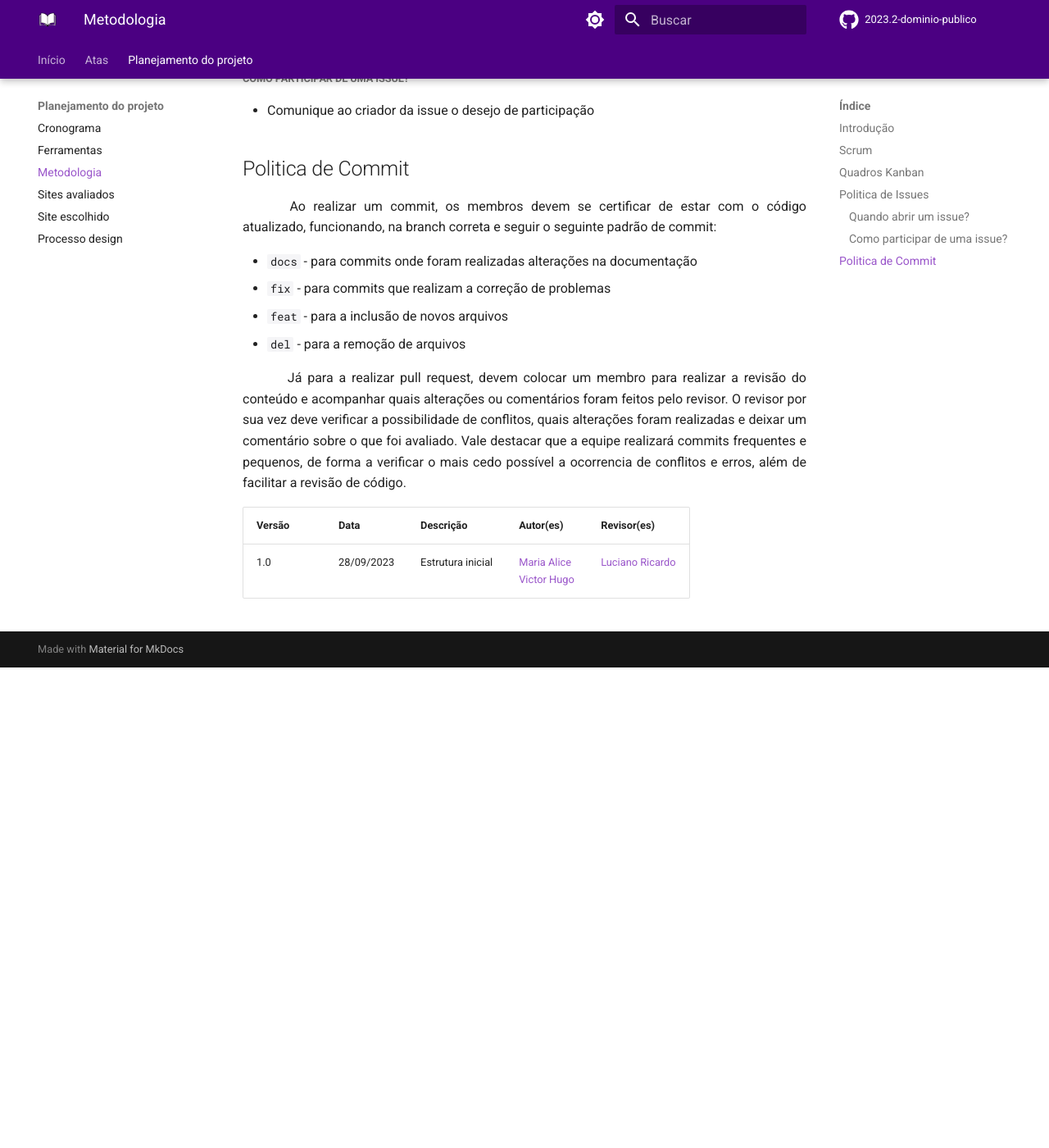
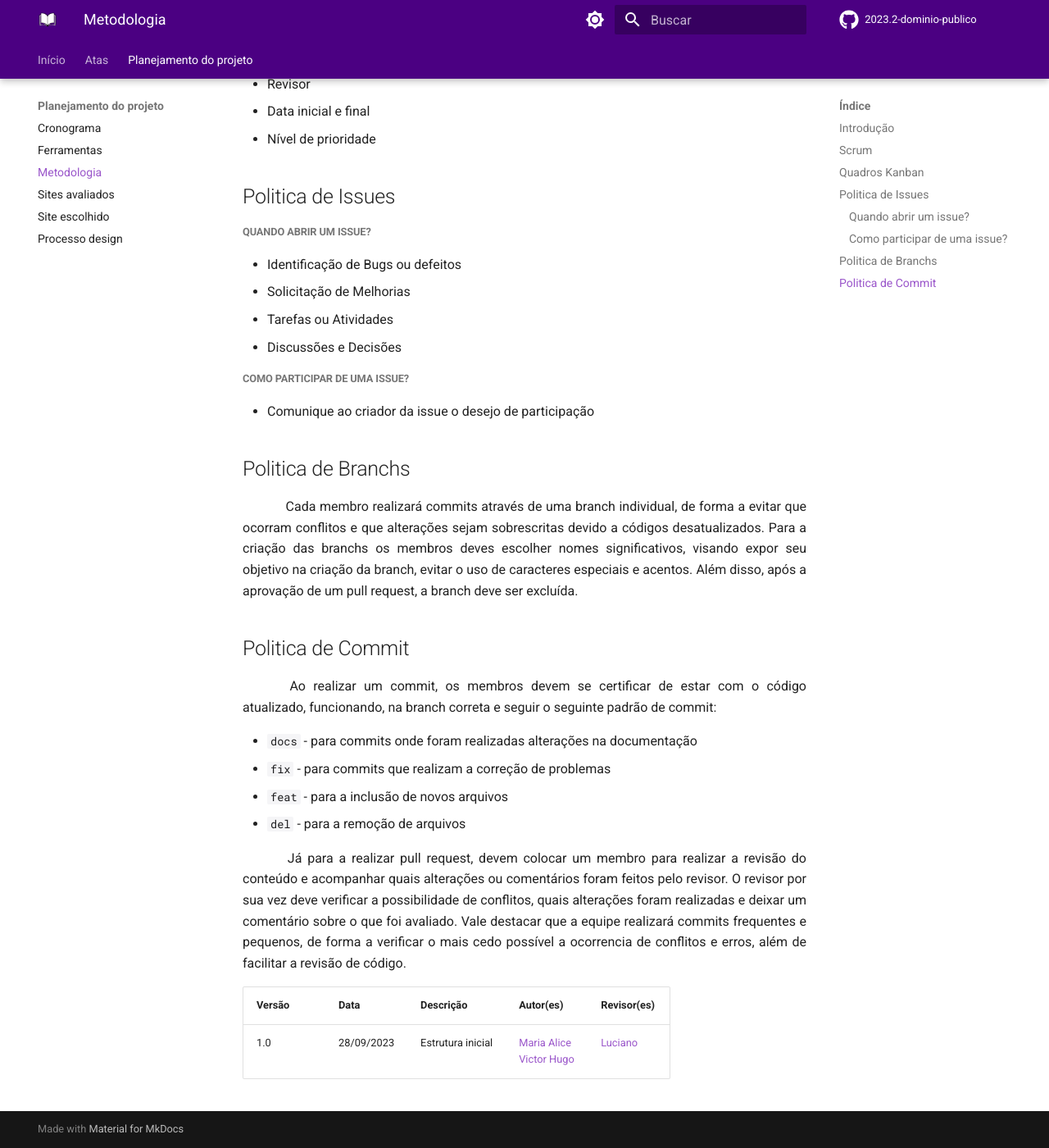
Before and after one commit to Interacao-Humano-Computador/2023.2-Dominio-Publico, an MkDocs documentation site: the page built from docs/planejamento/metodologia.md, in a window 1280 px wide and 1400 px high, scrolled down 1851 px. Shown: the whole window at 82% size. Built offline with MkDocs 1.6.1 and Material for MkDocs 9.7.7, drawn with Linux system fonts in a browser that asks for light colours; comment, search, counter and statistics services are not loaded; before the commit the page ends 2665 px from its top, so only the background shows below that; some of the changed text lies outside the part shown.

Commit message:
docs: Inserindo política de branch e heatmap

```diff
--- a/docs/planejamento/metodologia.md
+++ b/docs/planejamento/metodologia.md
@@ -11,10 +11,12 @@
     &emsp;&emsp; O Scrum pode ser adaptado de acordo com a necessidade da equipe, mas sempre focando na comunicação clara e transparência. No desenvolvimento deste projeto o grupo realizou algumas adaptações no Scrum, para que ele se adequasse melhor às necessidades encontradas. Desta forma, optamos por não ter Product Owner e Scrum Master, distribuindo as tarefas de forma horizontal e fazendo com que todos os membros sejam igualmente importantes para a realização do projeto. Nossas <b>sprints</b> serão de xx dias, realizaremos <b>dailys</b> assíncronas por mensagens em horários em que todos os membros estão disponíveis e as outras cerimônias como planejamento (planning), análise(review) e retrospectiva(retrospective) em reuniões.
 </p>
 
-- Daily: Diariamente via telegram xxh
-- Planning: dia, horário
-- Review: dia, horário
-- Retrospective: dia, horário
+- Daily: Diariamente, via telegram a partir das 18h
+- Planning, Review e Retrospective: segunda, 19h
+
+Vale ressaltar que a escolha do dia de reunião se baseou em uma planilha de disponibilidade de horários preenchida pela equipe ao início do desenvolvimento. Na figura, quanto mais verde uma área, maior a disponibilidade de membros.
+
+![Texto Alternativo](../assets/heatmap.png)
 
 ## Quadros Kanban
 &emsp;&emsp; Os quadros kanban são quadros de organização em formato de cartão, que permitem que a equipe tenha uma visualização clara do o fluxo de trabalho. Ele costuma ser dividir as tarefas de acordo com seu progresso, podendo se dividir em:
@@ -36,15 +38,18 @@
 ## Politica de Issues
 
 ##### Quando abrir um issue?
-
 - Identificação de Bugs ou defeitos
 - Solicitação de Melhorias
 - Tarefas ou Atividades
 - Discussões e Decisões
 
 ##### Como participar de uma issue?
+- Comunique ao criador da issue o desejo de participação
 
-- Comunique ao criador da issue o desejo de participação
+## Politica de Branchs
+<p style="text-align: justify;">
+&emsp;&emsp; Cada membro realizará commits através de uma branch individual, de forma a evitar que ocorram conflitos e que alterações sejam sobrescritas devido a códigos desatualizados. Para a criação das branchs os membros deves escolher nomes significativos, visando expor seu objetivo na criação da branch, evitar o uso de caracteres especiais e acentos. Além disso, após a aprovação de um pull request, a branch deve ser excluída.
+</p>
 
 ## Politica de Commit
 
@@ -62,6 +67,6 @@
 Vale destacar que a equipe realizará commits frequentes e pequenos, de forma a verificar o mais cedo possível a ocorrencia de conflitos e erros, além de facilitar a revisão de código.
 </p>
 
-| Versão | Data       | Descrição         | Autor(es)                                                                                     | Revisor(es)                                     |
-| ------ | ---------- | ----------------- | --------------------------------------------------------------------------------------------- | ----------------------------------------------- |
-| 1.0    | 28/09/2023 | Estrutura inicial | [Maria Alice](https://github.com/Maliz30) <br> [Victor Hugo](https://github.com/ViictorHugoo) | [Luciano Ricardo](https://github.com/l-ricardo) |
+| Versão | Data       | Descrição         | Autor(es)                                       | Revisor(es) |
+| ------ | ---------- | ----------------- | ----------------------------------------------- | ----------- |
+| 1.0    | 28/09/2023 | Estrutura inicial | [Maria Alice](https://github.com/Maliz30) <br> [Victor Hugo](https://github.com/ViictorHugoo) | [Luciano](https://github.com/l-ricardo)   |
```
Also changed, not shown: docs/assets/heatmap.png (added).
